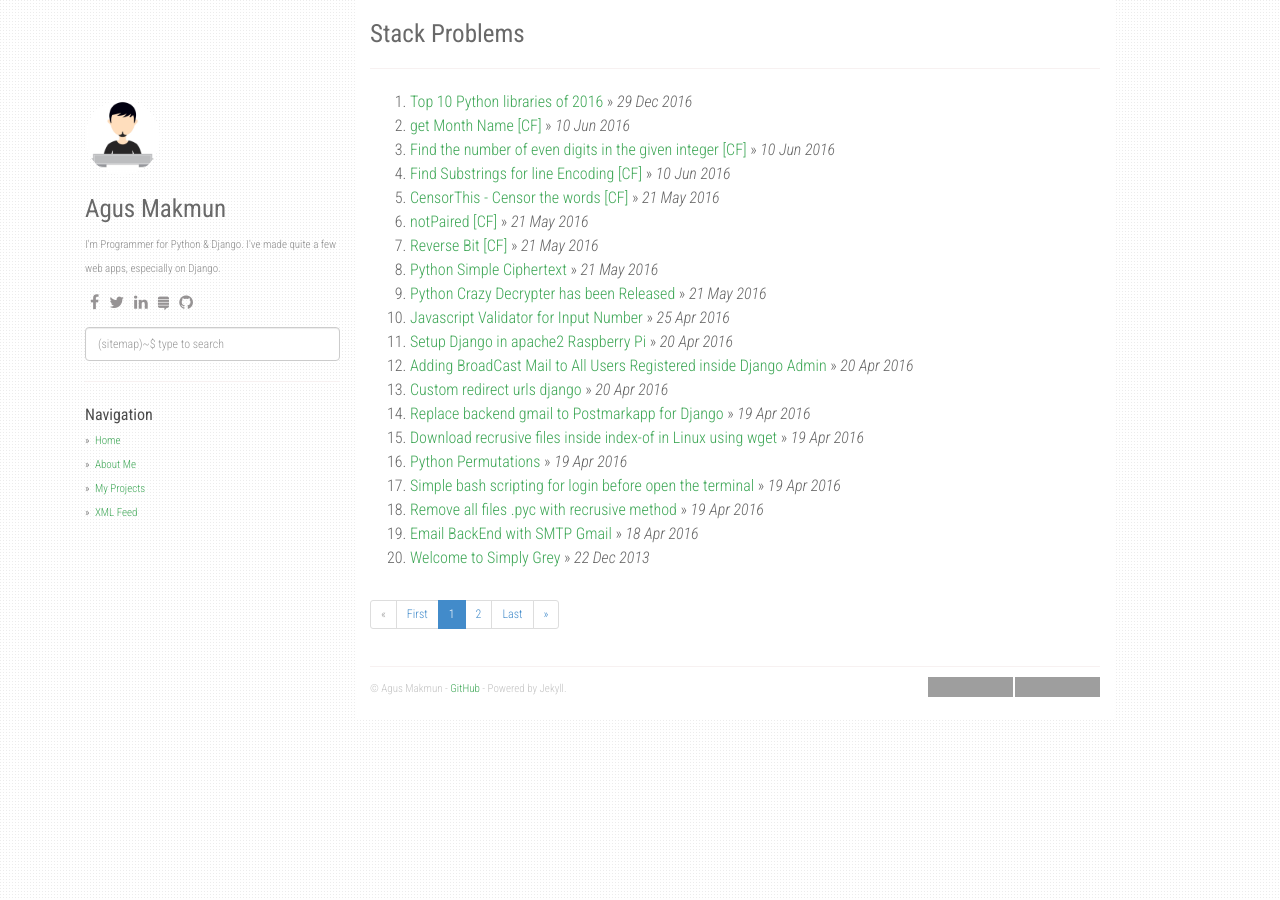
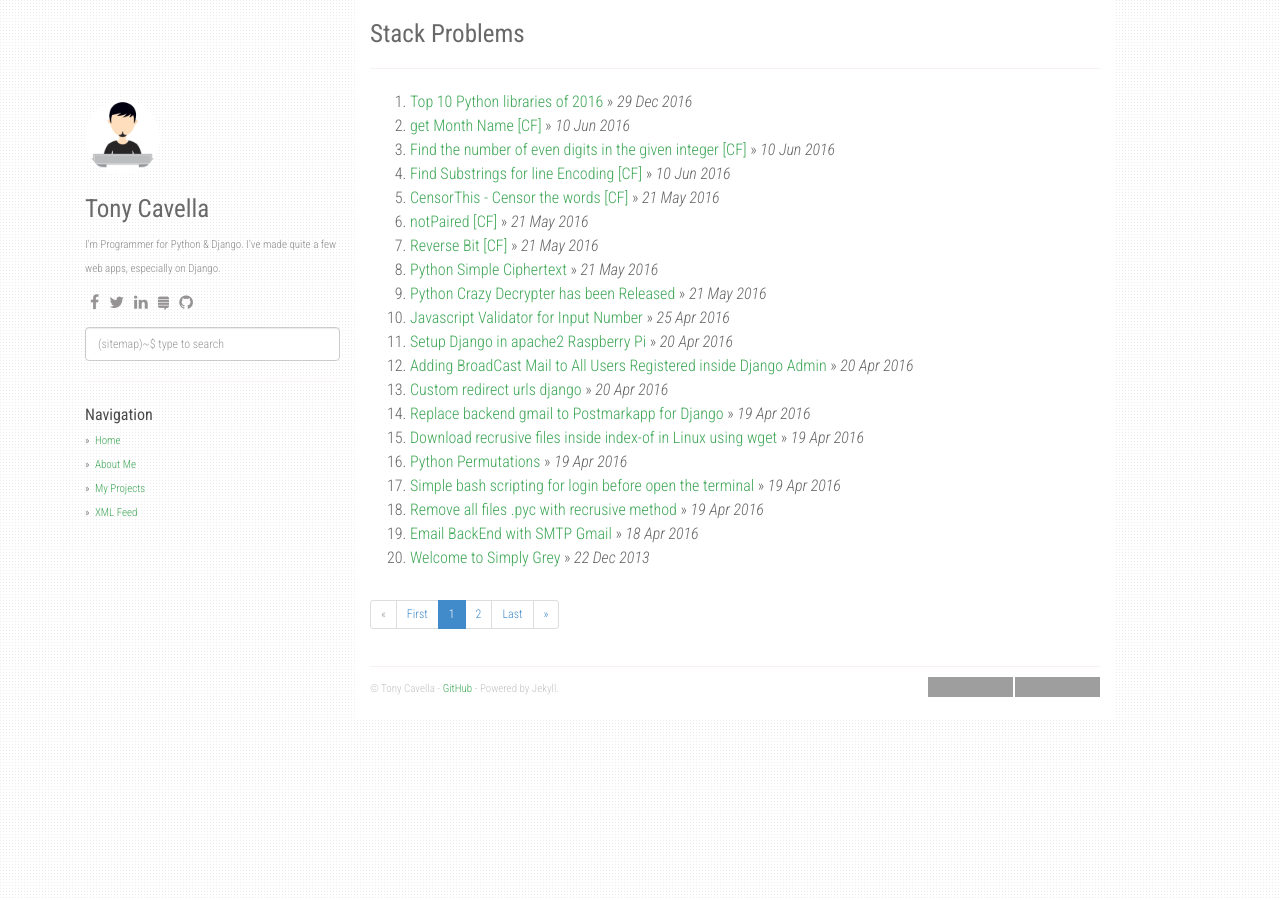
Before and after one commit to acavella/revoke, a Jekyll site: the page built from docs/index.html, in a window 1280 px wide. Built offline with Jekyll 4.4.1, drawn with Linux system fonts in a browser that asks for light colours; nearby versions of some CDN libraries; the list of posts is cut into pages by our own code; some of the changed lines change nothing that is shown; grey boxes are pictures that could not be loaded.

Commit message:
Update _config.yml

```diff
--- a/docs/_config.yml
+++ b/docs/_config.yml
@@ -1,8 +1,7 @@
-remote_theme: agusmakmun/agusmakmun.github.io
 title: Stack Problems
-description: My Personal Stack Problems
-author: Agus Makmun
-github: https://github.com/agusmakmun
+description: revoke
+author: Tony Cavella
+github: https://github.com/tonycavella
 about: I'm Programmer for Python & Django. I've made quite a few web apps, especially on Django.
 disqus_shortname: stackproblems
 google_analytics: UA-XXXXXXXX-Y
@@ -14,7 +13,7 @@
 collections:
   project:
     output: true
-    permalink: /project/:path/
+    permalink: /tonycavella/revoke/
 
 social:
     - icon: fa-facebook
@@ -36,11 +35,11 @@
     - text: About Me
       url: /about/
     - text: My Projects
-      url: /projects/
+      url: /tonycavella/revoke/
     - text: XML Feed
       url: /feed.xml
 
-url: "https://agusmakmun.github.io"
+url: "https://tonycavella.github.io/revoke"
 baseurl: ""
 paginate: 20
 per_page: 20
```
